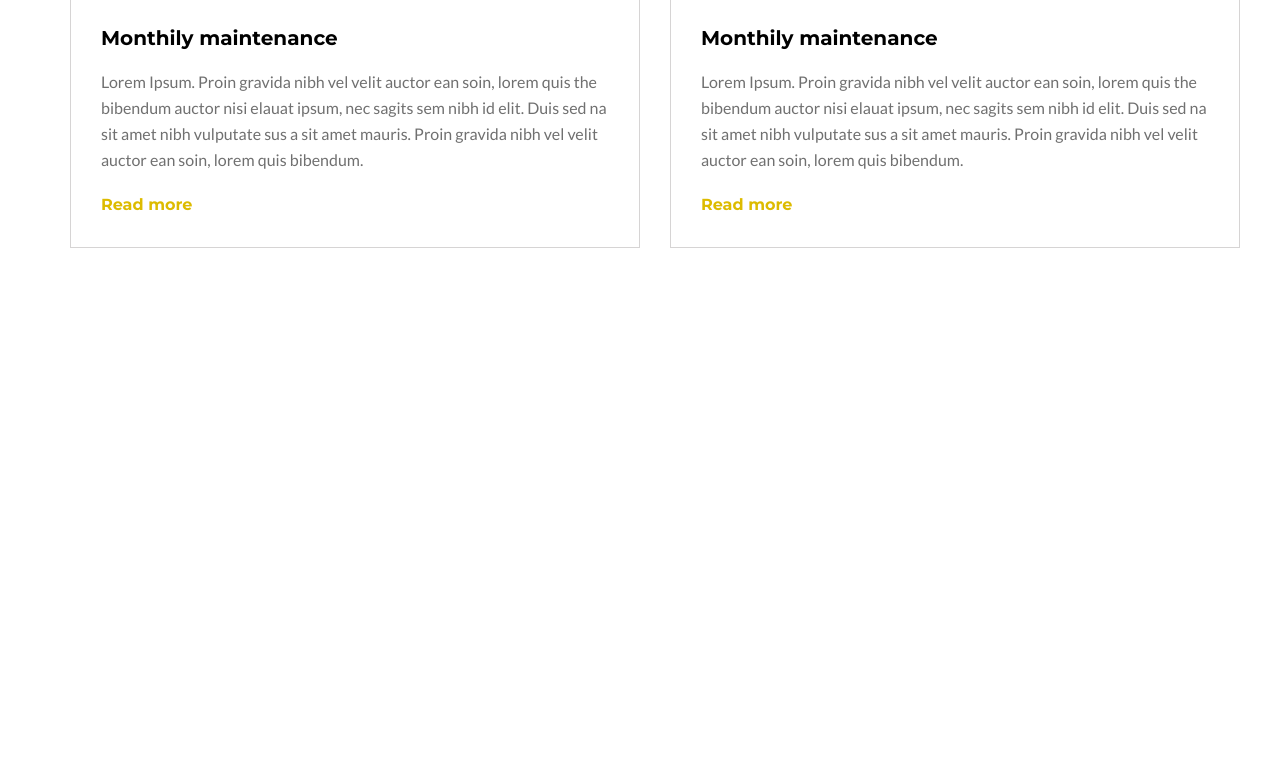
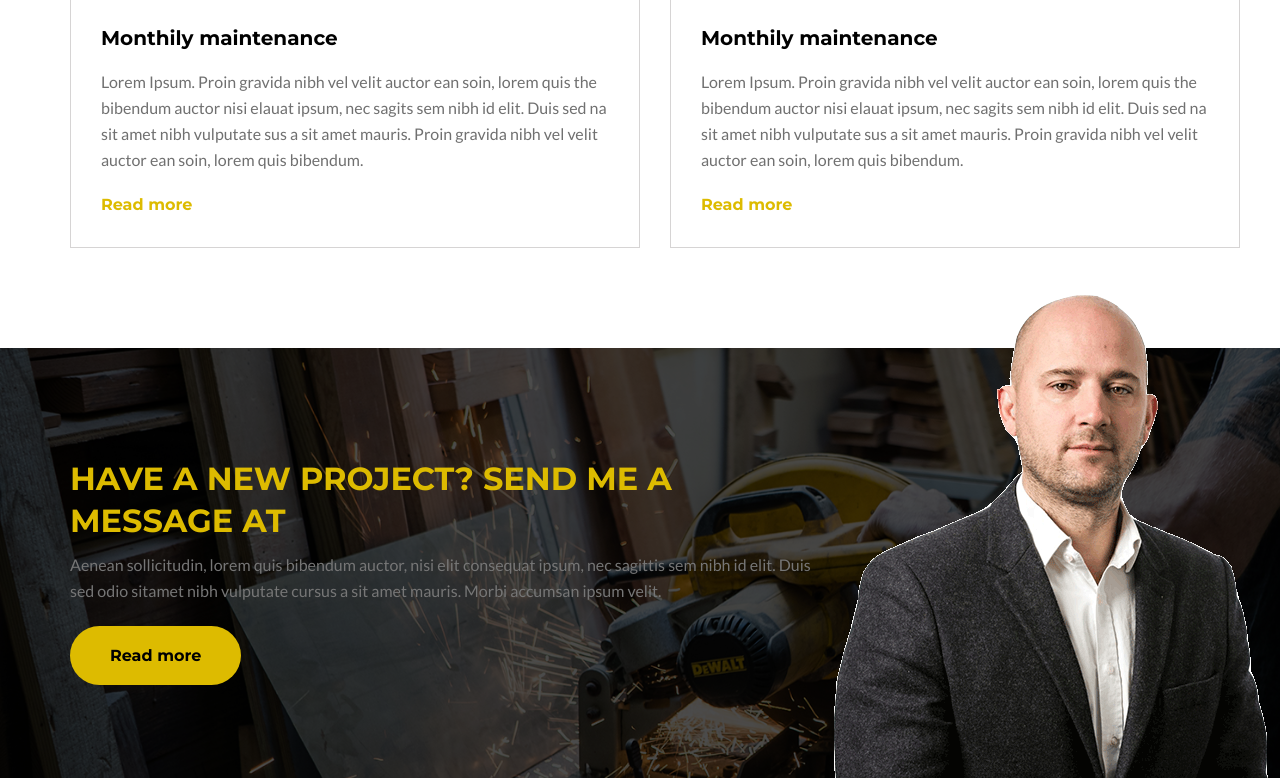
Before and after one commit to Mjtanin6/Smart-Pest, a plain HTML site: page index.html in a window 1280 px wide. Shown: the part 8270-9048 px from the top of the page. Before the commit the page ends 8618 px from the top, so only its background shows below. Drawn offline with Linux system fonts and the light colour scheme; a web font is replaced by a local one.

Commit message:
contuct area adder

```diff
--- a/index.html
+++ b/index.html
@@ -1367,6 +1367,28 @@
         </div><!-- /.container -->
     </section><!-- /.our-blog -->
 
+    <section class="contuct">
+        <div class="contuct-obg">
+            <div class="container">
+                <div class="contuct-text-img">
+                    <div class="text-area">
+                        <div class="title">
+                            <h2>HAVE A NEW PROJECT? SEND ME A MESSAGE AT</h2>
+                        </div><!-- /.title -->
+                        <div class="dis">
+                            <p>Aenean sollicitudin, lorem quis bibendum auctor, nisi elit consequat ipsum, nec sagittis sem nibh id elit. Duis sed odio sitamet nibh vulputate cursus a sit amet mauris. Morbi accumsan ipsum velit. </p>
+                        </div><!-- /.dis -->
+                        <div class="button">
+                            <a href="#">Read more</a></div><!-- /.button -->
+                    </div><!-- /.text-area -->
+                    <div class="our-img">
+                        <img src="images/ourimage.png" alt="images">
+                    </div><!-- /.our-img -->
+                </div><!-- /.contuct-text-img -->
+            </div><!-- /.container -->
+        </div><!-- /.contuct-obg -->
+    </section><!-- /.contuct -->
+
     <script src="js/jquery.min.js"></script>
     <script src="js/bootstrap.min.js"></script>
     <script src="js/slick.min.js"></script>
--- a/sass/style.scss
+++ b/sass/style.scss
@@ -1448,3 +1448,81 @@ input[type=number]::-webkit-outer-spin-button {
         }
     }
 }
+
+/*===================================================
+                    CONUTCT US AREA
+====================================================*/
+
+.contuct {
+    background-image: url("../images/overview.jpg");
+    background-size: cover;
+    background-repeat: no-repeat;
+
+    .contuct-obg {
+        background-color: rgba(0, 0, 0, 0.7);
+
+        .contuct-text-img {
+            display: grid;
+            grid-template-columns: repeat(12, 1fr);
+            grid-gap: 30px;
+            position: relative;
+            padding: 110px 0;
+
+            .text-area {
+                grid-column: 1/9;
+                display: flex;
+                flex-direction: column;
+                justify-content: center;
+
+
+                .title {
+
+                    h2 {
+                        font-size: 32px;
+                        font-family: 'Montserrat', sans-serif;
+                        font-weight: 700;
+                        line-height: 42px;
+                        color: #db0;
+                    }
+                }
+                .dis {
+                        padding-top: 10px;
+
+                    p {
+                        font-size: 16px;
+                        font-family: 'Lato', sans-serif;
+                        font-weight: 400;
+                        line-height: 26px;
+                        color: #767676;
+                    }
+                }
+                .button {
+                        padding-top: 40px;
+
+                    a {
+                        font-size: 16px;
+                        font-family: 'Montserrat', sans-serif;
+                        font-weight: 700;
+                        line-height: 24px;
+                        color: #000;
+                        padding: 20px 40px;
+                        border-radius: 30px;
+                        text-decoration: none;
+                        background-color: #db0;
+                    }
+                }
+            }
+            .our-img {
+                grid-column: 9/-1;
+                margin-top: -75px;
+                position: absolute;
+                bottom: 0;
+                right: -99px;
+
+                img {}
+            }
+        }
+
+    }
+
+}
```
Also changed, not shown: css/style.css, images/ourimage.png (added).
